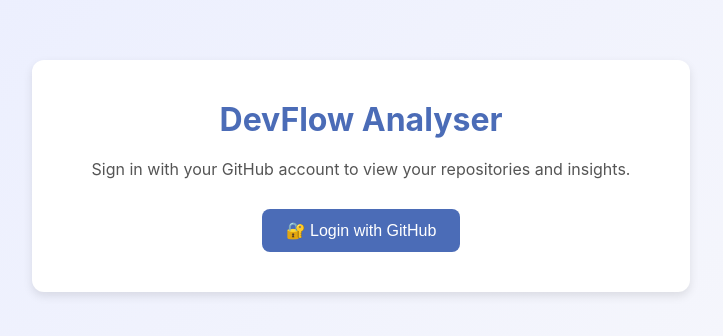
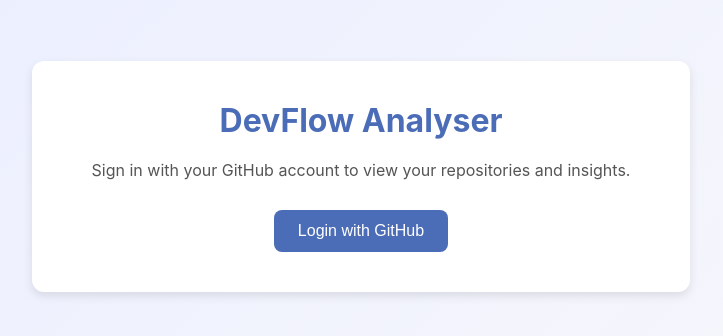
Before and after one commit to ReethuVennam/devflow-analyser, a React (Create React App) app in the folder client/: page / in a window 1280 px wide. Shown: the part 224-560 px from the top of the page, without its empty margins (279-1002 px from the left). Built offline with nearby package versions, Linux system fonts and the light colour scheme.

Commit message:
Added the animation part to front page

```diff
--- a/client/src/Login.js
+++ b/client/src/Login.js
@@ -45,7 +45,7 @@
             transition: "background 0.3s ease",
           }}
         >
-          🔐 Login with GitHub
+          Login with GitHub
         </button>
       </div>
     </div>
```
